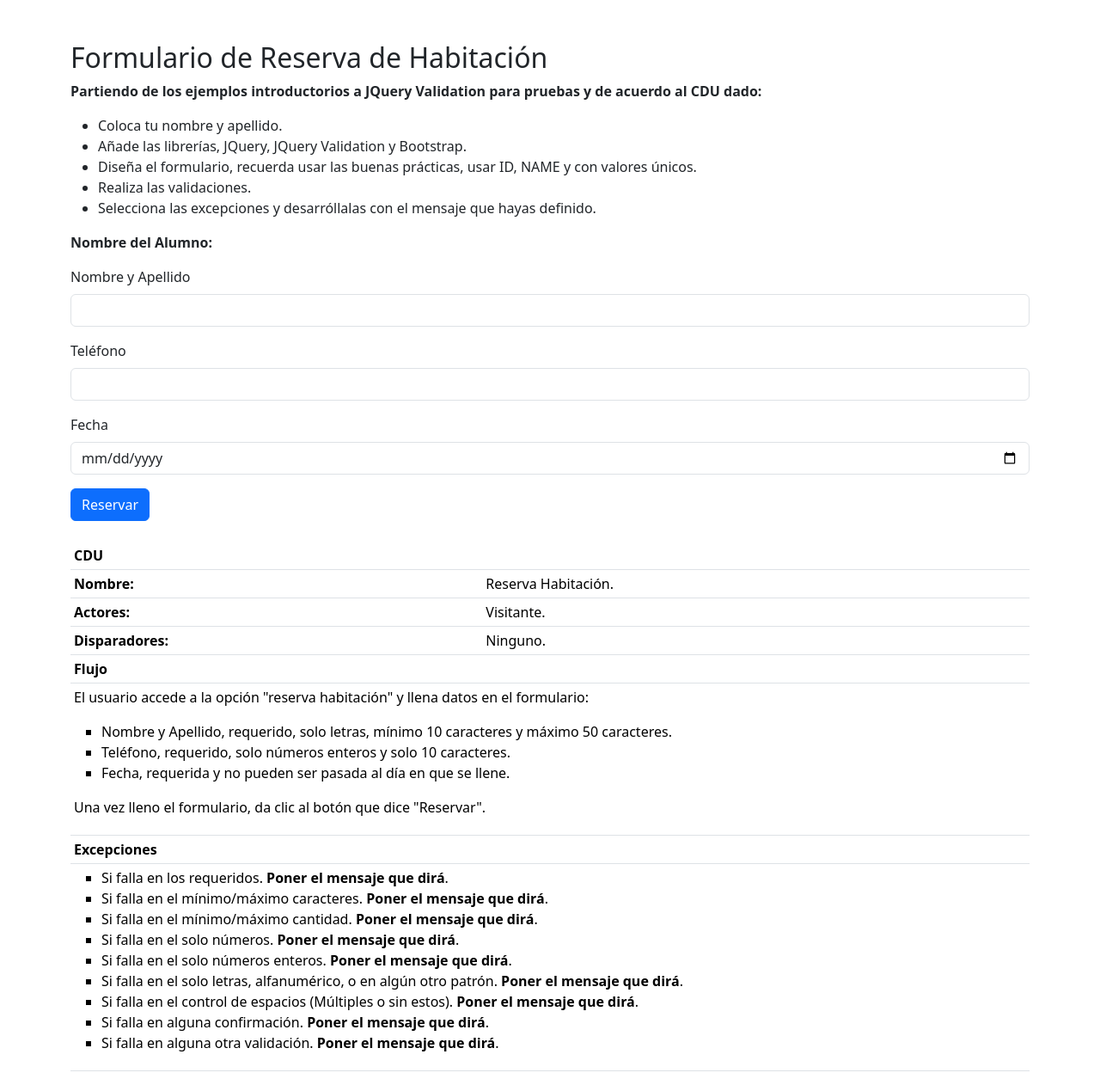
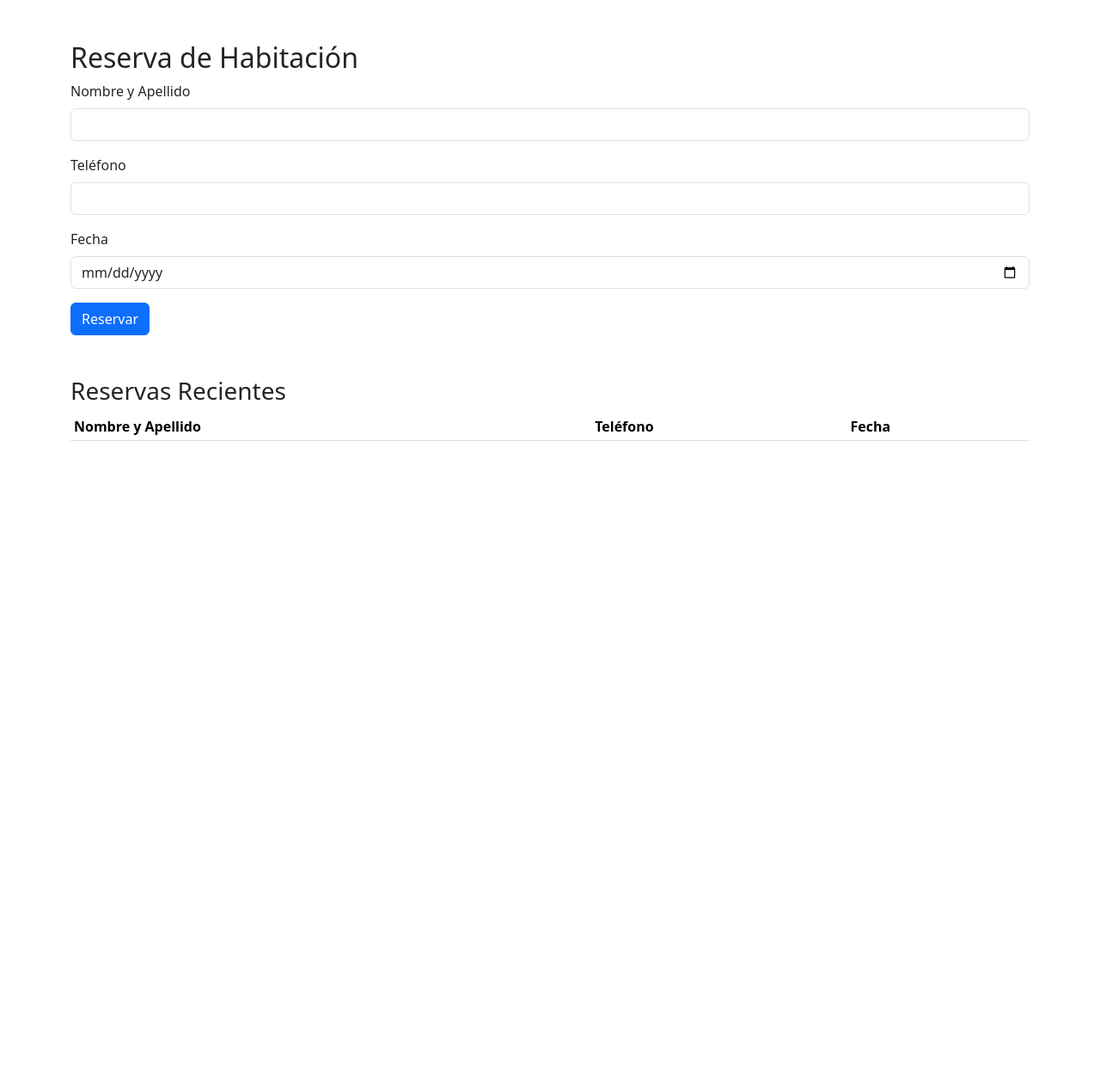
Before and after one commit to Cesar9911/Flask7BJulioMacias, a Flask app: page / in a window 1280 px wide. Shown: the whole page at 86% size. After the commit the page ends 513 px from the top, so only its background shows below. Run offline with Flask 3, Linux system fonts and the light colour scheme; lists and menus that the app fills with data are empty; some libraries are stand-ins or nearby versions.

Commit message:
Update app.html

```diff
--- a/templates/app.html
+++ b/templates/app.html
@@ -6,13 +6,13 @@
     <title>Reserva Habitación</title>
 
     <!-- Bootstrap CSS -->
-    <link href="https://cdn.jsdelivr.net/npm/bootstrap@5.3.3/dist/css/bootstrap.min.css" rel="stylesheet" integrity="sha384-QWTKZyjpPEjISv5WaRU9OFeRpok6YctnYmDr5pNlyT2bRjXh0JMhjY6hW+ALEwIH" crossorigin="anonymous">
+    <link href="https://cdn.jsdelivr.net/npm/bootstrap@5.3.3/dist/css/bootstrap.min.css" rel="stylesheet">
 
     <!-- jQuery -->
-    <script src="https://code.jquery.com/jquery-3.7.1.min.js" integrity="sha256-/JqT3SQfawRcv/BIHPThkBvs0OEvtFFmqPF/lYI/Cxo=" crossorigin="anonymous"></script>
+    <script src="https://code.jquery.com/jquery-3.7.1.min.js"></script>
 
     <!-- jQuery Validation -->
-    <script src="https://cdnjs.cloudflare.com/ajax/libs/jquery-validate/1.19.3/jquery.validate.min.js"></script>
+    <script src="https://cdn.jsdelivr.net/jquery.validation/1.19.3/jquery.validate.min.js"></script>
 
     <style>
         .error {
@@ -22,137 +22,72 @@
 </head>
 <body>
     <div class="container mt-5">
-        <h2>Formulario de Reserva de Habitación</h2>
-        <p><b>Partiendo de los ejemplos introductorios a JQuery Validation para pruebas y de acuerdo al CDU dado:</b></p>
-        <ul>
-            <li>Coloca tu nombre y apellido.</li>
-            <li>Añade las librerías, JQuery, JQuery Validation y Bootstrap.</li>
-            <li>Diseña el formulario, recuerda usar las buenas prácticas, usar ID, NAME y con valores únicos.</li>
-            <li>Realiza las validaciones.</li>
-            <li>Selecciona las excepciones y desarróllalas con el mensaje que hayas definido.</li>
-        </ul>
-        <p><b>Nombre del Alumno: </b></p>
+        <h2>Reserva de Habitación</h2>
 
         <form id="reservationForm">
             <div class="mb-3">
-                <label for="nombreApellido" class="form-label">Nombre y Apellido</label>
-                <input type="text" class="form-control" id="nombreApellido" name="nombreApellido" required minlength="10" maxlength="50">
+                <label for="name" class="form-label">Nombre y Apellido</label>
+                <input type="text" class="form-control" id="name" name="name" required minlength="10" maxlength="50">
             </div>
             <div class="mb-3">
-                <label for="telefono" class="form-label">Teléfono</label>
-                <input type="text" class="form-control" id="telefono" name="telefono" required pattern="\d{10}">
+                <label for="phone" class="form-label">Teléfono</label>
+                <input type="text" class="form-control" id="phone" name="phone" required pattern="^\d{10}$">
             </div>
             <div class="mb-3">
-                <label for="fecha" class="form-label">Fecha</label>
-                <input type="date" class="form-control" id="fecha" name="fecha" required>
+                <label for="date" class="form-label">Fecha</label>
+                <input type="date" class="form-control" id="date" name="date" required>
             </div>
             <button type="submit" class="btn btn-primary">Reservar</button>
         </form>
 
-        <!-- table index 1 -->
-        <table class="table table-sm mt-4">
+        <h3 class="mt-5">Reservas Recientes</h3>
+        <table class="table table-sm">
             <thead>
                 <tr>
-                    <th colspan="2">CDU</th>
+                    <th>Nombre y Apellido</th>
+                    <th>Teléfono</th>
+                    <th>Fecha</th>
                 </tr>
             </thead>
-            <tbody>
-                <tr>
-                    <th>Nombre:</th>
-                    <td>Reserva Habitación.</td>
-                </tr>
-                <tr>
-                    <th>Actores:</th>
-                    <td>Visitante.</td>
-                </tr>
-                <tr>
-                    <th>Disparadores:</th>
-                    <td>Ninguno.</td>
-                </tr>
-                <tr>
-                    <th colspan="2">Flujo</th>
-                </tr>
-                <tr>
-                    <td colspan="2">
-                        <p>El usuario accede a la opción "reserva habitación" y llena datos en el formulario:</p>
-                        <ul type="square">
-                            <li>Nombre y Apellido, requerido, solo letras, mínimo 10 caracteres y máximo 50 caracteres.</li>
-                            <li>Teléfono, requerido, solo números enteros y solo 10 caracteres.</li>
-                            <li>Fecha, requerida y no pueden ser pasada al día en que se llene.</li>
-                        </ul>
-                        <p>Una vez lleno el formulario, da clic al botón que dice "Reservar".</p>
-                    </td>
-                </tr>
-                <tr>
-                    <th colspan="2">Excepciones</th>
-                </tr>
-                <tr>
-                    <td colspan="2">
-                        <ul type="square">
-                            <li>Si falla en los requeridos. <b>Poner el mensaje que dirá</b>.</li>
-                            <li>Si falla en el mínimo/máximo caracteres. <b>Poner el mensaje que dirá</b>.</li>
-                            <li>Si falla en el mínimo/máximo cantidad. <b>Poner el mensaje que dirá</b>.</li>
-                            <li>Si falla en el solo números. <b>Poner el mensaje que dirá</b>.</li>
-                            <li>Si falla en el solo números enteros. <b>Poner el mensaje que dirá</b>.</li>
-                            <li>Si falla en el solo letras, alfanumérico, o en algún otro patrón. <b>Poner el mensaje que dirá</b>.</li>
-                            <li>Si falla en el control de espacios (Múltiples o sin estos). <b>Poner el mensaje que dirá</b>.</li>
-                            <li>Si falla en alguna confirmación. <b>Poner el mensaje que dirá</b>.</li>
-                            <li>Si falla en alguna otra validación. <b>Poner el mensaje que dirá</b>.</li>
-                        </ul>
-                    </td>
-                </tr>
-            </tbody>
+            <tbody id="tbodyReservas"></tbody>
         </table>
     </div>
 
     <script>
         $(document).ready(function () {
-            // Validación del formulario con jQuery Validation
+            // Validación del formulario
             $("#reservationForm").validate({
-                rules: {
-                    nombreApellido: {
-                        required: true,
-                        minlength: 10,
-                        maxlength: 50,
-                        letters: true
-                    },
-                    telefono: {
-                        required: true,
-                        digits: true,
-                        minlength: 10,
-                        maxlength: 10
-                    },
-                    fecha: {
-                        required: true,
-                        date: true,
-                        min: new Date().toISOString().split("T")[0] // Fecha no puede ser pasada
-                    }
-                },
-                messages: {
-                    nombreApellido: {
-                        required: "Por favor ingresa tu nombre y apellido.",
-                        minlength: "El nombre debe tener al menos 10 caracteres.",
-                        maxlength: "El nombre no puede tener más de 50 caracteres."
-                    },
-                    telefono: {
-                        required: "Por favor ingresa tu teléfono.",
-                        digits: "Por favor ingresa solo números.",
-                        minlength: "El teléfono debe tener 10 dígitos.",
-                        maxlength: "El teléfono debe tener 10 dígitos."
-                    },
-                    fecha: {
-                        required: "Por favor selecciona una fecha.",
-                        date: "Por favor ingresa una fecha válida."
-                    }
-                },
-                submitHandler: function (form) {
-                    form.submit(); // Envía el formulario si las validaciones son correctas
+                submitHandler: function(form) {
+                    // Cuando el formulario es válido, se envían los datos
+                    $.post("/app/guardar", $(form).serialize(), function (respuesta) {
+                        console.log(respuesta);
+                        buscar(); // Actualizar la tabla después de guardar el nuevo registro
+                    });
                 }
             });
+
+            // Función para buscar las reservas existentes
+            function buscar() {
+                $.get("/buscar", function (respuesta) {
+                    $("#tbodyReservas").html(""); // Limpiar el contenido de la tabla
+
+                    // Recorrer la respuesta y llenar el cuerpo de la tabla
+                    for (var x in respuesta) {
+                        var reserva = respuesta[x];
+                        $("#tbodyReservas").append(`<tr>
+                            <td>${reserva[1]}</td>
+                            <td>${reserva[2]}</td>
+                            <td>${reserva[3]}</td>
+                        </tr>`);
+                    }
+                });
+            }
+
+            buscar(); // Llamada inicial para llenar la tabla con los datos existentes
         });
     </script>
 
     <!-- Bootstrap JS -->
-    <script src="https://cdn.jsdelivr.net/npm/bootstrap@5.3.3/dist/js/bootstrap.bundle.min.js" integrity="sha384-YvpcrYf0tY3lHB60NNkmXc5s9fDVZLESaAA55NDzOxhy9GkcIdslK1eN7N6jIeHz" crossorigin="anonymous"></script>
+    <script src="https://cdn.jsdelivr.net/npm/bootstrap@5.3.3/dist/js/bootstrap.bundle.min.js"></script>
 </body>
 </html>
```
